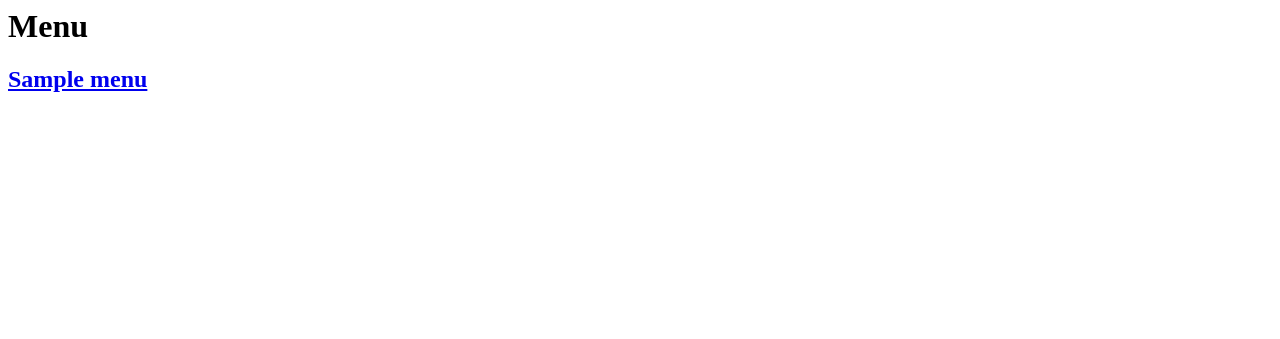
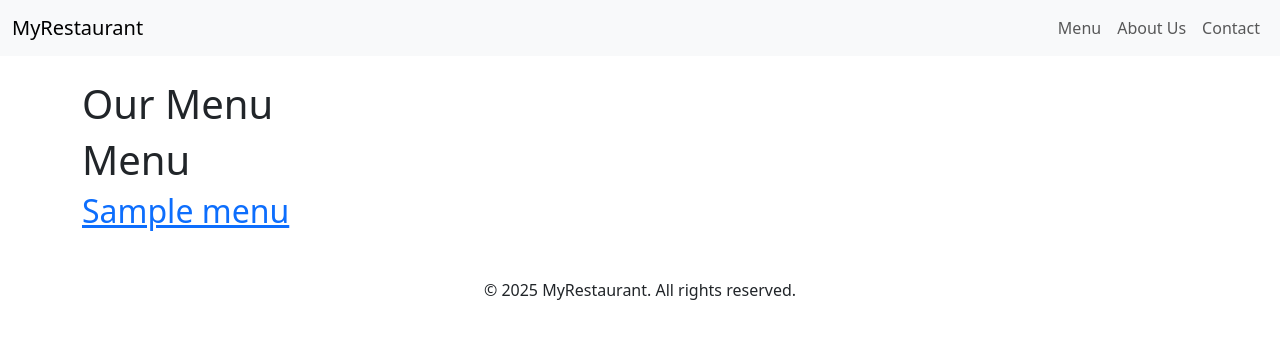
Before and after one commit to MARKANTONY04/project3_django, a Django app: page /menu/ in a window 1280 px wide. Shown: the top 339 px of the page. Run offline with Django 4.2, Linux system fonts and the light colour scheme; tables that the repository leaves empty hold one stand-in row (values such as "Sample post").

Commit message:
added block code to detail.html and list.html to fit template

```diff
--- a/menu/templates/menu/list.html
+++ b/menu/templates/menu/list.html
@@ -1,3 +1,12 @@
+{% extends 'base.html' %}
+
+{% block title %}Menu - MyRestaurant{% endblock %}
+
+{% block content %}
+<h1>Our Menu</h1>
+<!-- Menu items go here -->
+
+
 <h1>Menu</h1>
 
 
@@ -5,3 +14,5 @@
 <h2><a href="{% url 'menu:menu_detail' menu.slug %}">{{menu}}</a></h2>
 
 {% endfor %}
+
+{% endblock %}
```
Also changed, not shown: menu/templates/menu/detail.html (+11 -0 lines).
